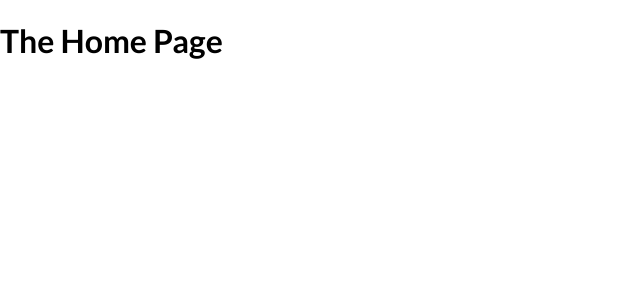
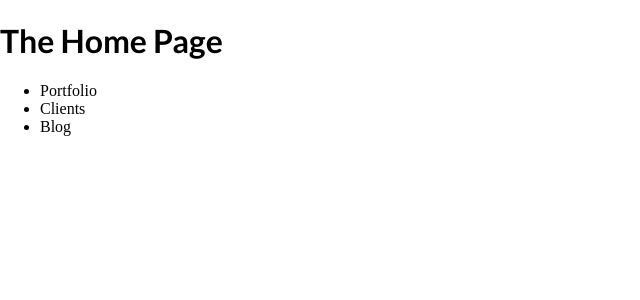
Before and after one commit to GokhanMaden/firebase-next, a Next.js app: page / in a window 1280 px wide. Shown: the top 300 px of the page, without its empty margins (0-640 px from the left). Built offline with nearby package versions, Linux system fonts and the light colour scheme.

Commit message:
Add Dynamic navigation

```diff
--- a/pages/index.tsx
+++ b/pages/index.tsx
@@ -1,10 +1,22 @@
 import React from 'react';
+import Link from 'next/link';
 
 function HomePage() {
   console.log('home page');
   return (
     <div>
       <h1>The Home Page</h1>
+      <ul>
+        <li>
+          <Link href="/portfolio">Portfolio</Link>
+        </li>
+        <li>
+          <Link href="/clients">Clients</Link>
+        </li>
+        <li>
+          <Link href="/blog">Blog</Link>
+        </li>
+      </ul>
     </div>
   );
 }
```
Also changed, not shown: pages/blog/[...slug].tsx (added, +15 -0 lines), pages/clients/index.tsx (+22 -0 lines).
